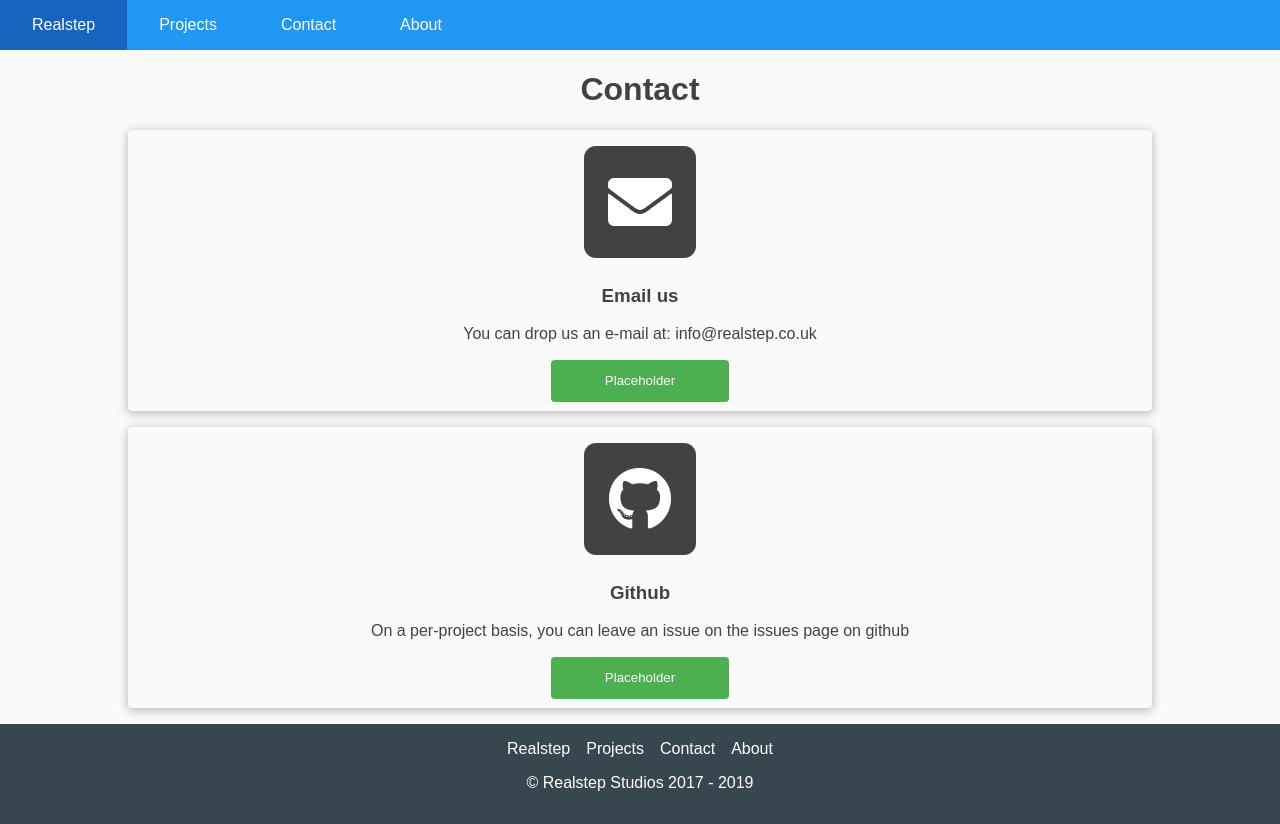
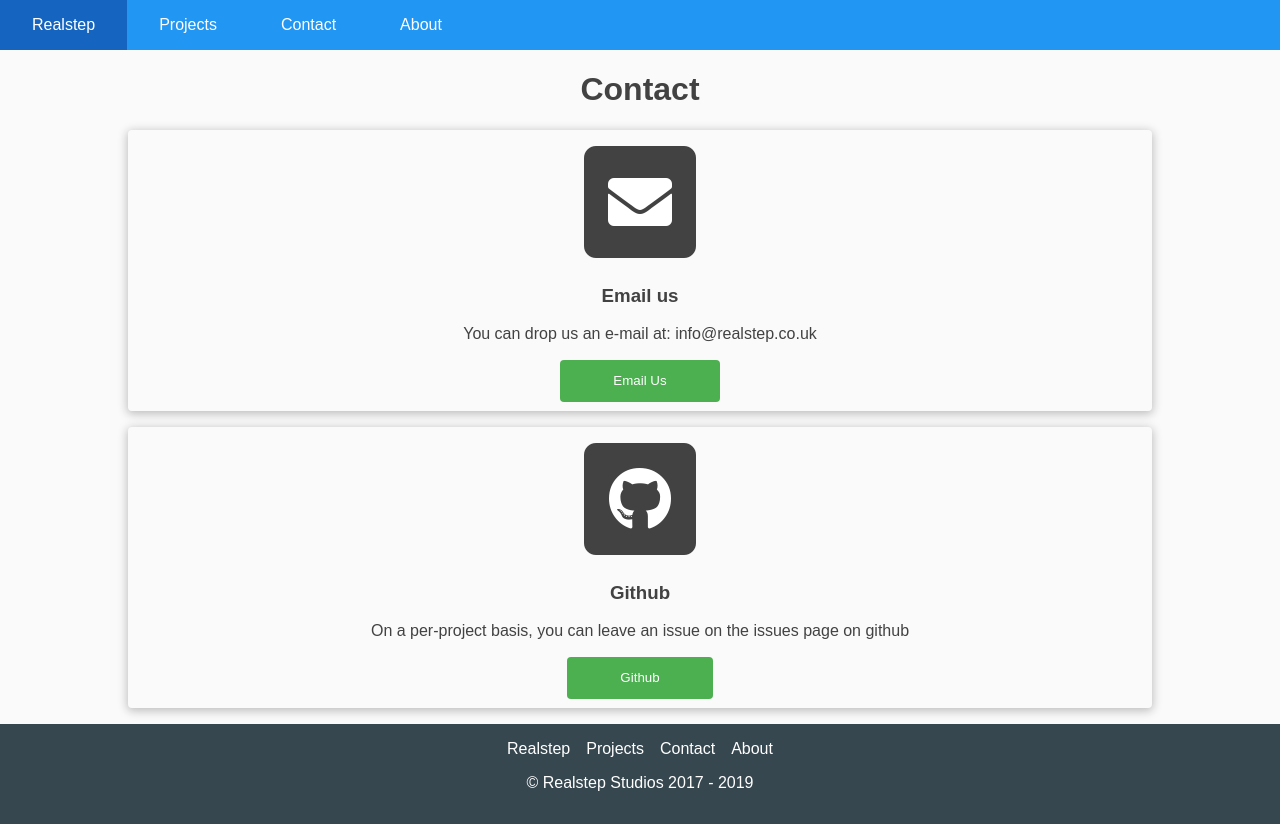
Before and after one commit to realstep-studios/Realstep-Website, a React (Create React App) app: page /#/contact in a window 1280 px wide. Built offline with nearby package versions, Linux system fonts and the light colour scheme; the HTML template or start-up script is replaced by a standard one.

Commit message:
Updated buttons to accept internal and external links

```diff
--- /dev/null
+++ b/src/components/button/Button.jsx
@@ -0,0 +1,23 @@
+import React, { Component } from 'react'
+import { Link } from "react-router-dom"
+
+
+export default class Button extends Component {
+  render() {
+        if (this.props.path) {
+            return (
+                <button>
+                    <Link to={this.props.path}>{ this.props.butt }</Link>
+                </button>
+            )
+        } else if (this.props.url) {
+            return (
+                <button>
+                    <a href={ this.props.url }>{ this.props.butt }</a>
+                </button>
+            )
+        } else {
+            return null
+        }
+  }
+}
--- a/src/components/card/Card.jsx
+++ b/src/components/card/Card.jsx
@@ -1,6 +1,7 @@
 import React, { Component } from 'react'
 import { Link } from "react-router-dom"
 
+import Button from "../button/Button"
 import Icon from "../icon/Icon"
 
 import "./card.css"
@@ -13,11 +14,15 @@ export default class Card extends Component {
                     <i className="fas fa-square fa-stack-2x"></i>
                     <Icon icon={ this.props.icon } brand={ this.props.brand }/>
                 </span>
+
                 <h3>{ this.props.title }</h3>
                 <p>{ this.props.body }</p>
-                <button>
-                    <Link to={this.props.buttLink}>{ this.props.butt }</Link>
-                </button>
+
+                { this.props.path ? (
+                    <Button butt={ this.props.butt } path={ this.props.path } />
+                ) : (
+                    <Button butt={ this.props.butt } url={ this.props.url } />
+                )}
             </section>
         )
     }
--- a/src/pages/About.jsx
+++ b/src/pages/About.jsx
@@ -1,7 +1,6 @@
 import React, { Component } from 'react'
 
 import Navigation from "../components/navigation/Navigation"
-import Card from "../components/card/Card"
 import Footer from "../components/footer/Footer"
 
 export default class About extends Component {
--- a/src/pages/Contact.jsx
+++ b/src/pages/Contact.jsx
@@ -11,8 +11,8 @@ export default class Contact extends Component {
         <Navigation/>
         <main>
           <h1>Contact</h1>
-          <Card title="Email us" body="You can drop us an e-mail at: info@realstep.co.uk" butt="Placeholder" buttLink="" icon="envelope"/>
-          <Card title="Github" body="On a per-project basis, you can leave an issue on the issues page on github" butt="Placeholder" buttLink="" icon="github" brand/>
+          <Card title="Email us" body="You can drop us an e-mail at: info@realstep.co.uk" butt="Email Us" url="mailto:info@realstep.co.uk" icon="envelope"/>
+          <Card title="Github" body="On a per-project basis, you can leave an issue on the issues page on github" butt="Github" url="https://github.com/realstep-studios" icon="github" brand/>
         </main>
         <Footer/>
       </>
--- a/src/pages/Home.jsx
+++ b/src/pages/Home.jsx
@@ -16,9 +16,9 @@ export default class Home extends Component {
             <br/>
             on here you will eba bebles to findes all of our best projects andhardses works
           </p>
-          <Card title="Projects" body="Herease uses can findes alles foi good pojeees=fss and plays us good gamess" butt="Projects" icon="gamepad" buttLink="/projects"/>
-          <Card title="About Us" body="We is good company, pay uus doo stuff pls. we get good advertismentes. pls emplyyye us" butt="About" icon="users" buttLink="/about"/>
-          <Card title="Contact Us" body="hear u can msgeage usses and get usses to doos syah voek for good moneieees" butt="Contact" icon="at" buttLink="/contact"/>
+          <Card title="Projects" body="Herease uses can findes alles foi good pojeees=fss and plays us good gamess" butt="Projects" icon="gamepad" path="/projects"/>
+          <Card title="About Us" body="We is good company, pay uus doo stuff pls. we get good advertismentes. pls emplyyye us" butt="About" icon="users" path="/about"/>
+          <Card title="Contact Us" body="hear u can msgeage usses and get usses to doos syah voek for good moneieees" butt="Contact" icon="at" path="/contact"/>
         </main>
         <Footer/>
       </>
--- a/src/pages/Projects.jsx
+++ b/src/pages/Projects.jsx
@@ -17,9 +17,9 @@ export default class Projects extends Component {
               <br/>
               Please enjoyses
             </p>
-            <Card icon="server" title="Wills Media Server" butt="WMS Project Page" buttLink="/projects/WillsMediaServer"/>
-            <Card icon="gamepad" title="TapZ Incremental" butt="TapZ Project Page" buttLink="/projects/TapZ-Incremental"/>
-            <Card icon="adjust" title="Seneca Dark Mode" butt="SDM Project Page" buttLink="/projects/Seneca-Dark-Mode"/>
+            <Card icon="server" title="Wills Media Server" butt="WMS Project Page" path="/projects/WillsMediaServer"/>
+            <Card icon="gamepad" title="TapZ Incremental" butt="TapZ Project Page" path="/projects/TapZ-Incremental"/>
+            <Card icon="adjust" title="Seneca Dark Mode" butt="SDM Project Page" path="/projects/Seneca-Dark-Mode"/>
         </main>
         <Footer/>
       </>
--- a/src/pages/SDM.jsx
+++ b/src/pages/SDM.jsx
@@ -1,7 +1,6 @@
 import React, { Component } from 'react'
 
 import Navigation from "../components/navigation/Navigation"
-import Card from "../components/card/Card"
 import Footer from "../components/footer/Footer"
 
 export default class SDM extends Component {
--- a/src/pages/TapZ.jsx
+++ b/src/pages/TapZ.jsx
@@ -1,7 +1,6 @@
 import React, { Component } from 'react'
 
 import Navigation from "../components/navigation/Navigation"
-import Card from "../components/card/Card"
 import Footer from "../components/footer/Footer"
 
 export default class TapZ extends Component {
--- a/src/pages/WMS.jsx
+++ b/src/pages/WMS.jsx
@@ -1,7 +1,6 @@
 import React, { Component } from 'react'
 
 import Navigation from "../components/navigation/Navigation"
-import Card from "../components/card/Card"
 import Footer from "../components/footer/Footer"
 
 export default class WMS extends Component {
```
